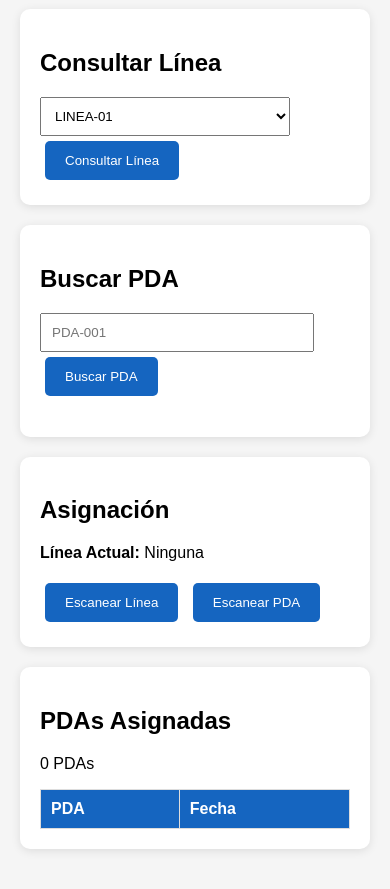
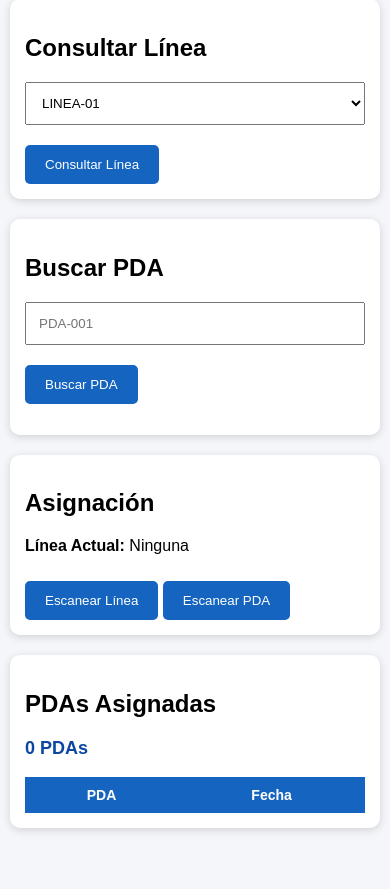
Before and after one commit to 170390/Control-de-PDA, a plain HTML site: page index.html in a window 390 px wide. Shown: the part 128-1017 px from the top of the page. After the commit the page ends 986 px from the top, so only its background shows below. Drawn offline with Linux system fonts and the light colour scheme.

Commit message:
Update style.css

```diff
--- a/style.css
+++ b/style.css
@@ -2,11 +2,11 @@ body{
 
 font-family:Arial,sans-serif;
 
-background:#f5f5f5;
+background:#f4f6f9;
 
 margin:0;
 
-padding:20px;
+padding:15px;
 
 }
 
@@ -36,7 +36,7 @@ margin-bottom:20px;
 
 border-radius:10px;
 
-box-shadow:0 2px 10px rgba(0,0,0,.1);
+box-shadow:0 2px 8px rgba(0,0,0,.15);
 
 }
 
@@ -50,11 +50,11 @@ border:none;
 
 padding:12px 20px;
 
-margin:5px;
-
 cursor:pointer;
 
 border-radius:5px;
+
+margin-top:10px;
 
 }
 
@@ -67,11 +67,13 @@ background:#0d47a1;
 input,
 select{
 
-padding:10px;
+width:100%;
 
-width:250px;
+padding:12px;
 
-margin-right:10px;
+box-sizing:border-box;
+
+margin-bottom:10px;
 
 }
 
@@ -85,22 +87,21 @@ margin-top:10px;
 
 }
 
-table th,
-table td{
-
-border:1px solid #ddd;
-
-padding:10px;
-
-text-align:left;
-
-}
-
-table th{
+th{
 
 background:#1565c0;
 
 color:white;
+
+padding:10px;
+
+}
+
+td{
+
+padding:10px;
+
+border:1px solid #ddd;
 
 }
 
@@ -111,14 +112,26 @@ display:none;
 position:fixed;
 
 top:0;
+
 left:0;
 
 width:100%;
+
 height:100%;
 
 background:rgba(0,0,0,.8);
 
-z-index:9999;
+z-index:99999;
+
+justify-content:center;
+
+align-items:center;
+
+}
+
+.modal.show{
+
+display:flex;
 
 }
 
@@ -126,25 +139,13 @@ z-index:9999;
 
 background:white;
 
-width:90%;
+width:95%;
 
 max-width:600px;
-
-margin:40px auto;
 
 padding:20px;
 
 border-radius:10px;
-
-}
-
-.cerrar{
-
-float:right;
-
-font-size:30px;
-
-cursor:pointer;
 
 }
 
@@ -153,3 +154,45 @@ cursor:pointer;
 width:100%;
 
 }
+
+.btnCerrar{
+
+background:#c62828;
+
+width:100%;
+
+margin-bottom:15px;
+
+}
+
+#contadorPDA{
+
+font-weight:bold;
+
+font-size:18px;
+
+color:#0d47a1;
+
+}
+
+@media(max-width:768px){
+
+body{
+
+padding:10px;
+
+}
+
+.card{
+
+padding:15px;
+
+}
+
+table{
+
+font-size:14px;
+
+}
+
+}
```
